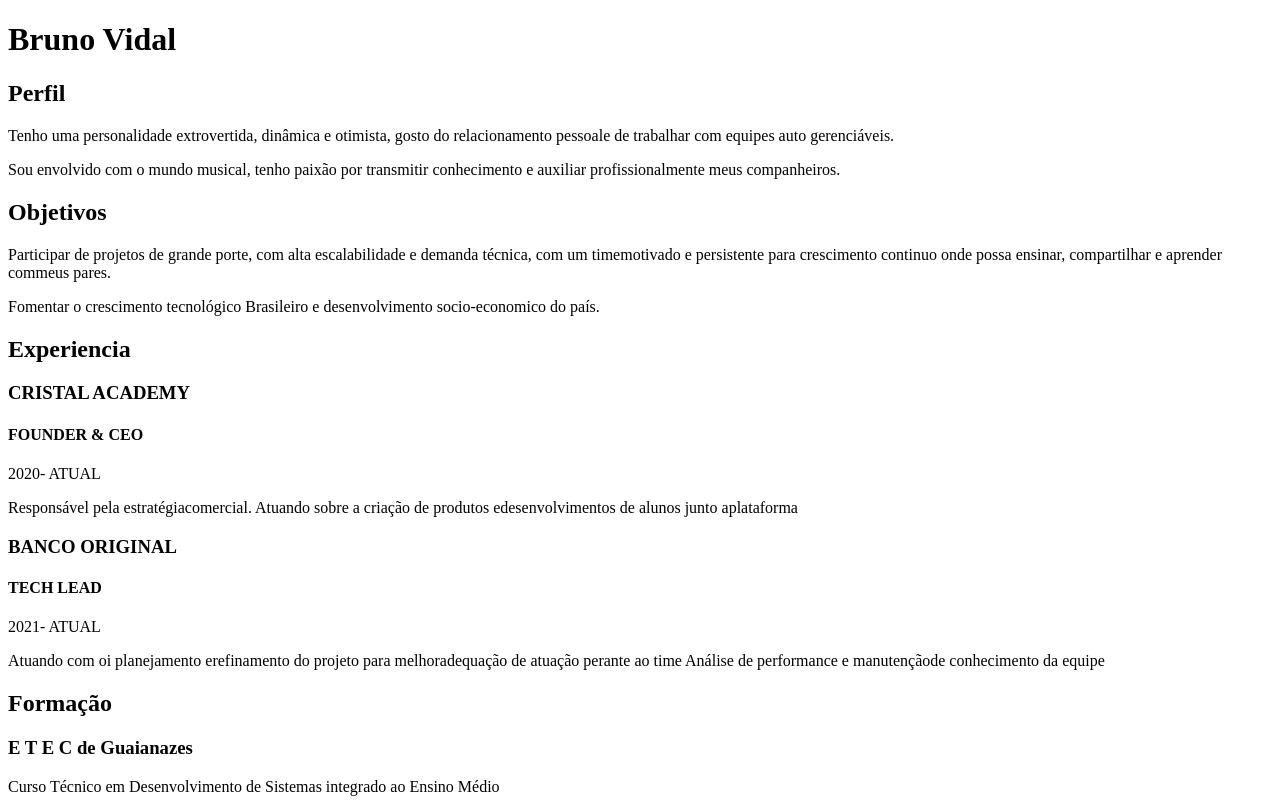
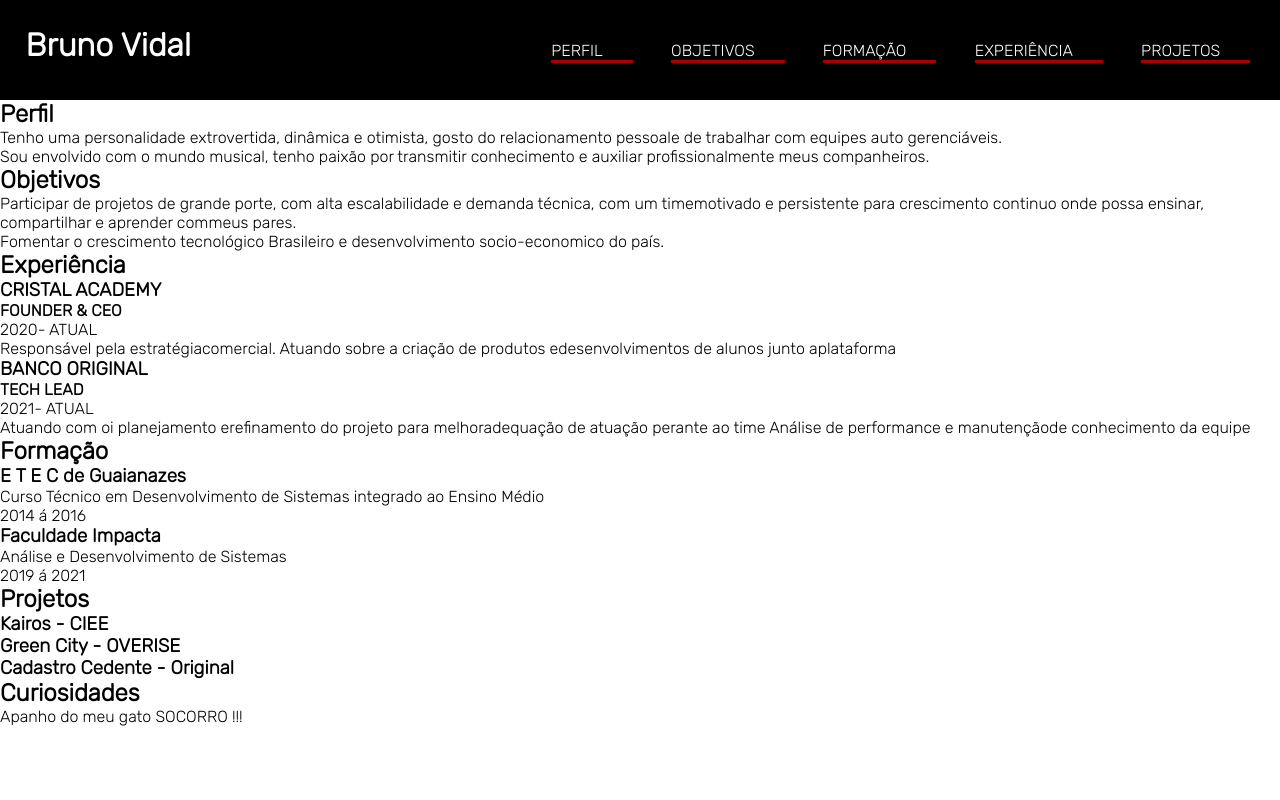
Before and after one commit to CristalAcademy/bruno_vidal_portfolio, a plain HTML site: page index.html in a window 1280 px wide. Shown: the top 800 px of the page. Drawn offline with Linux system fonts and the light colour scheme.

Commit message:
header css

```diff
--- /dev/null
+++ b/css/header.css
@@ -0,0 +1,50 @@
+header {
+    padding: 2%;
+    display: flex;
+    flex-direction: row;
+    justify-content: space-between;
+    justify-items: center;
+    color: white;
+    background-color: black;
+
+}
+
+header h1 {
+    flex: 2;
+}
+
+nav {
+    flex:3;
+    display: flex;
+    justify-content: center;
+    align-items: center;
+}
+
+nav ul {
+    width: 100%;
+    display: flex;
+    list-style-type: none;
+    justify-content: space-around;
+    justify-items: center;
+
+
+}
+
+nav ul li {
+    cursor: pointer;
+    text-transform: uppercase;
+    padding: 15px;
+    position: relative;
+}
+
+nav ul li::after {
+    content: '';
+    display: block;
+    width: 100%;
+    height: 3px;
+    position: absolute;
+    background-color: rgb(167, 0, 0);
+}
+nav ul li:hover{
+    background-color: rgba(255, 255, 255, 0.3);
+}
--- /dev/null
+++ b/css/main.css
@@ -0,0 +1,7 @@
+@import url("./header.css");
+
+* {
+    margin: 0;
+    padding: 0;
+    font-family: 'Rubik', sans-serif;
+}
--- a/index.html
+++ b/index.html
@@ -4,7 +4,12 @@
     <meta charset="UTF-8">
     <meta http-equiv="X-UA-Compatible" content="IE=edge">
     <meta name="viewport" content="width=device-width, initial-scale=1.0">
+    <link rel="stylesheet" href="./css/main.css">
     <title>Bruno Vidal</title>
+
+    <link rel="preconnect" href="https://fonts.googleapis.com">
+    <link rel="preconnect" href="https://fonts.gstatic.com" crossorigin>
+    <link href="https://fonts.googleapis.com/css2?family=Rubik:wght@300&display=swap" rel="stylesheet">
 </head>
 <body>
     <header>
@@ -12,6 +17,15 @@
             Bruno Vidal
         </h1>
 
+        <nav>
+            <ul>
+                <li>Perfil</li>
+                <li>Objetivos</li>
+                <li>Formação</li>
+                <li>Experiência</li>
+                <li>Projetos</li>
+            </ul>
+        </nav>
     </header>
 
     <main>
@@ -39,7 +53,7 @@
         </section>
 
         <section class="sec_experiencia">
-            <h2>Experiencia</h2>
+            <h2>Experiência</h2>
             <div class="sec_empresa">
                 <h3>CRISTAL ACADEMY</h3>
                 <h4>FOUNDER & CEO</h4>
```
